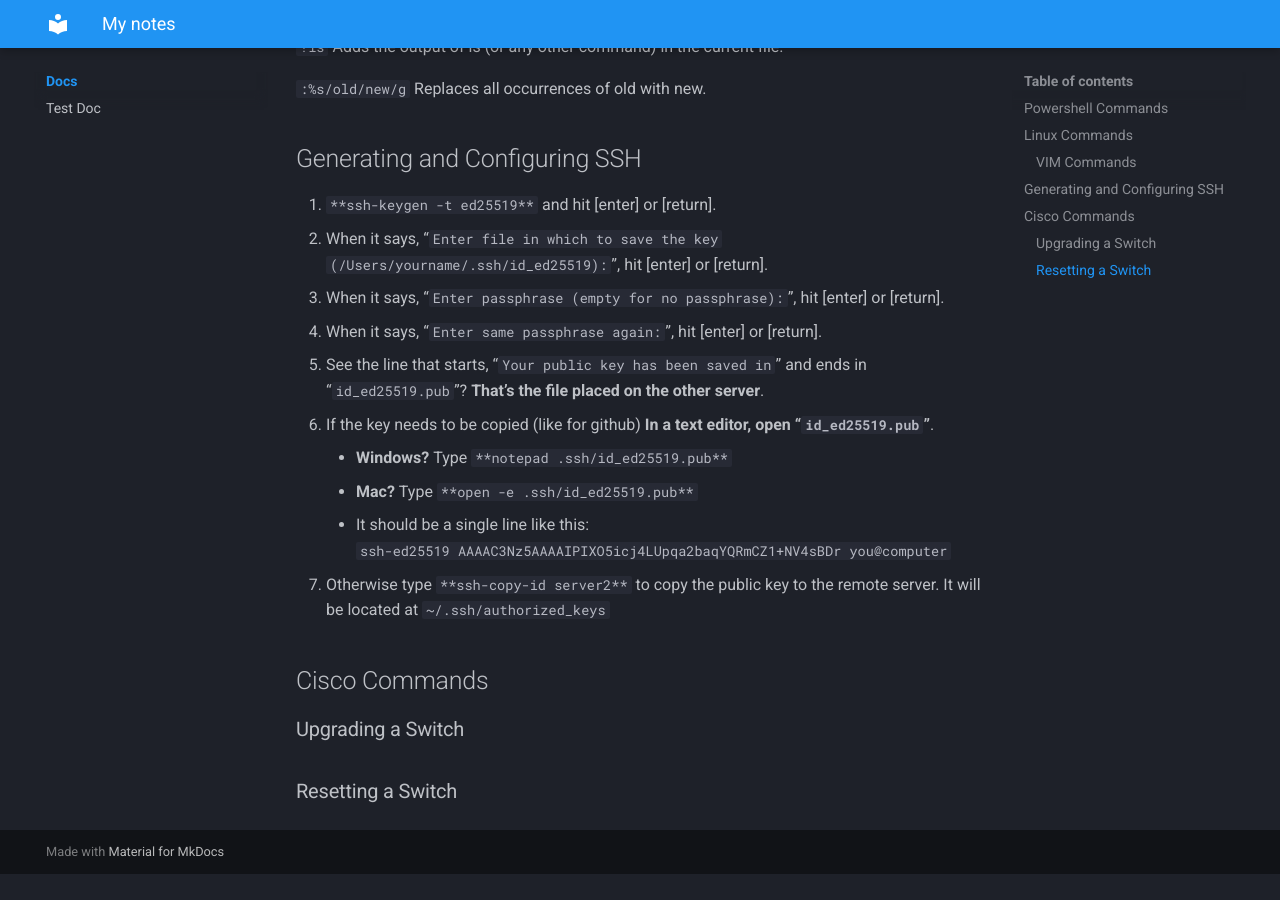
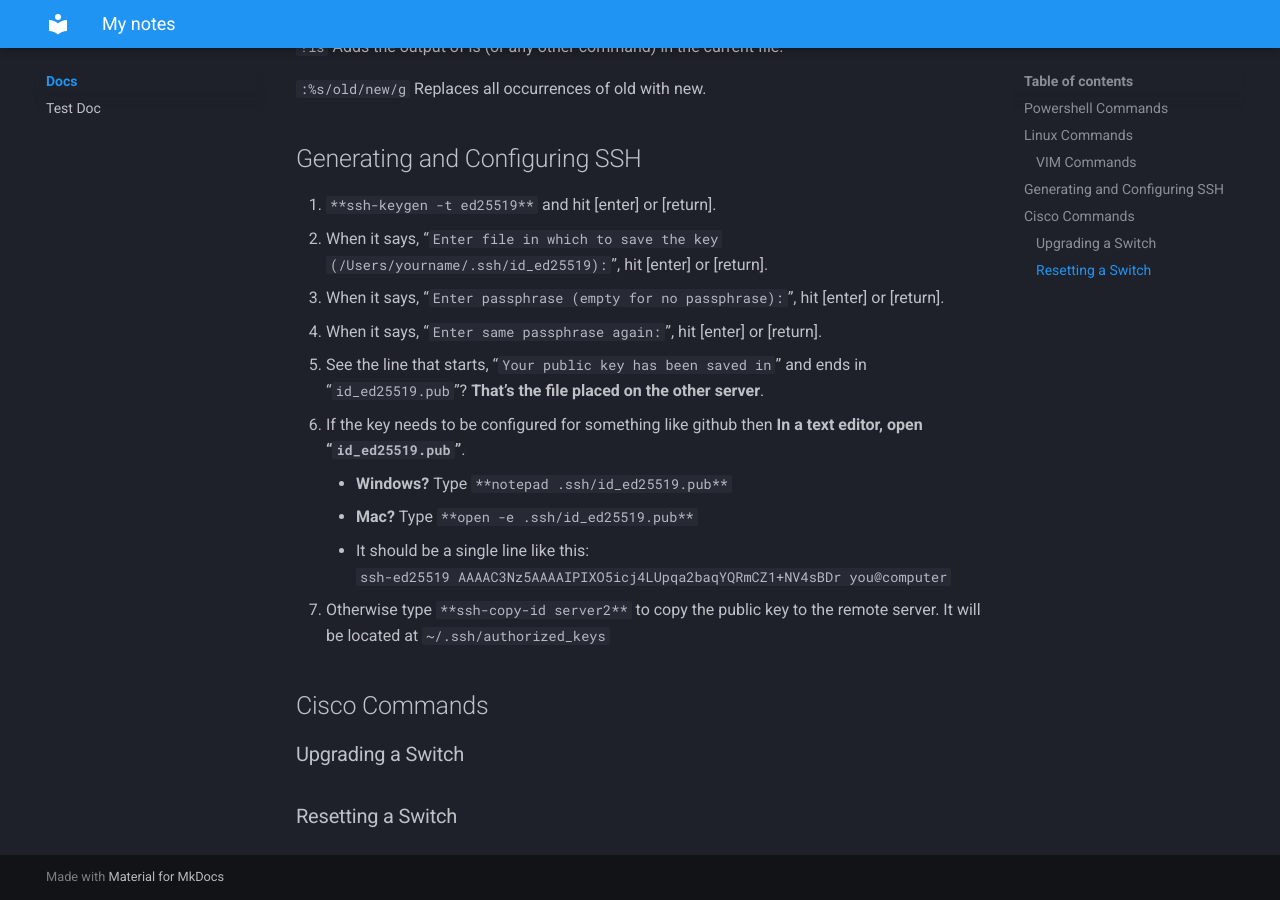
Before and after one commit to evanhumphry/me, an MkDocs documentation site: the page built from docs/docs/index.md, in a window 1280 px wide and 900 px high, scrolled down 1506 px. Built offline with MkDocs 1.6.1 and Material for MkDocs 9.7.7, drawn with Linux system fonts in a browser that asks for light colours; before the commit the page ends 2380 px from its top, so only the background shows below that.

Commit message:
Update index.md

```diff
--- a/docs/docs/index.md
+++ b/docs/docs/index.md
@@ -71,7 +71,7 @@ Run the file to apply the new alias
 3. When it says, “`Enter passphrase (empty for no passphrase):`”, hit [enter] or [return].
 4. When it says, “`Enter same passphrase again:`”, hit [enter] or [return].
 5. See the line that starts, “`Your public key has been saved in`” and ends in “`id_ed25519.pub`”? **That’s the file placed on the other server**.
-6. If the key needs to be copied (like for github) **In a text editor, open “`id_ed25519.pub`”**.
+6. If the key needs to be configured for something like github then **In a text editor, open “`id_ed25519.pub`”**.
     - **Windows?** Type `**notepad .ssh/id_ed25519.pub**`
     - **Mac?** Type `**open -e .ssh/id_ed25519.pub**`
     - It should be a single line like this:
```
